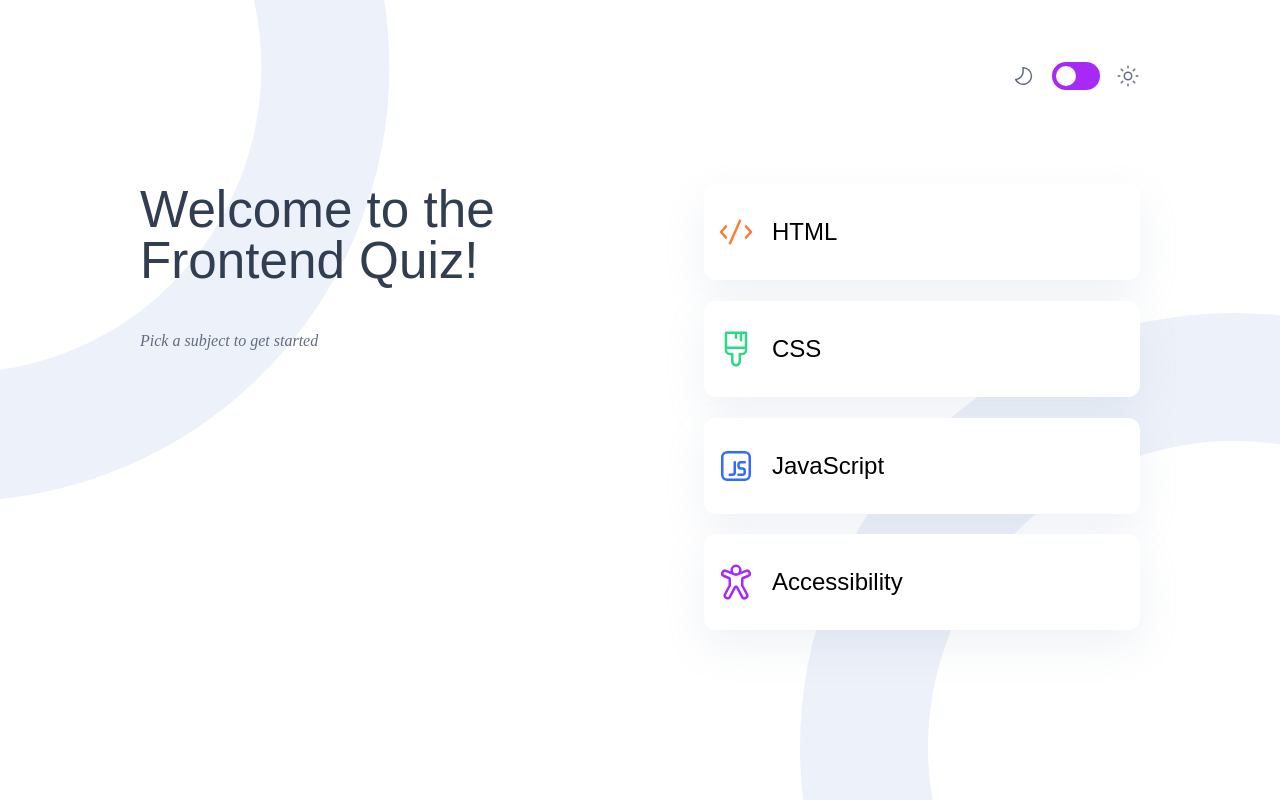
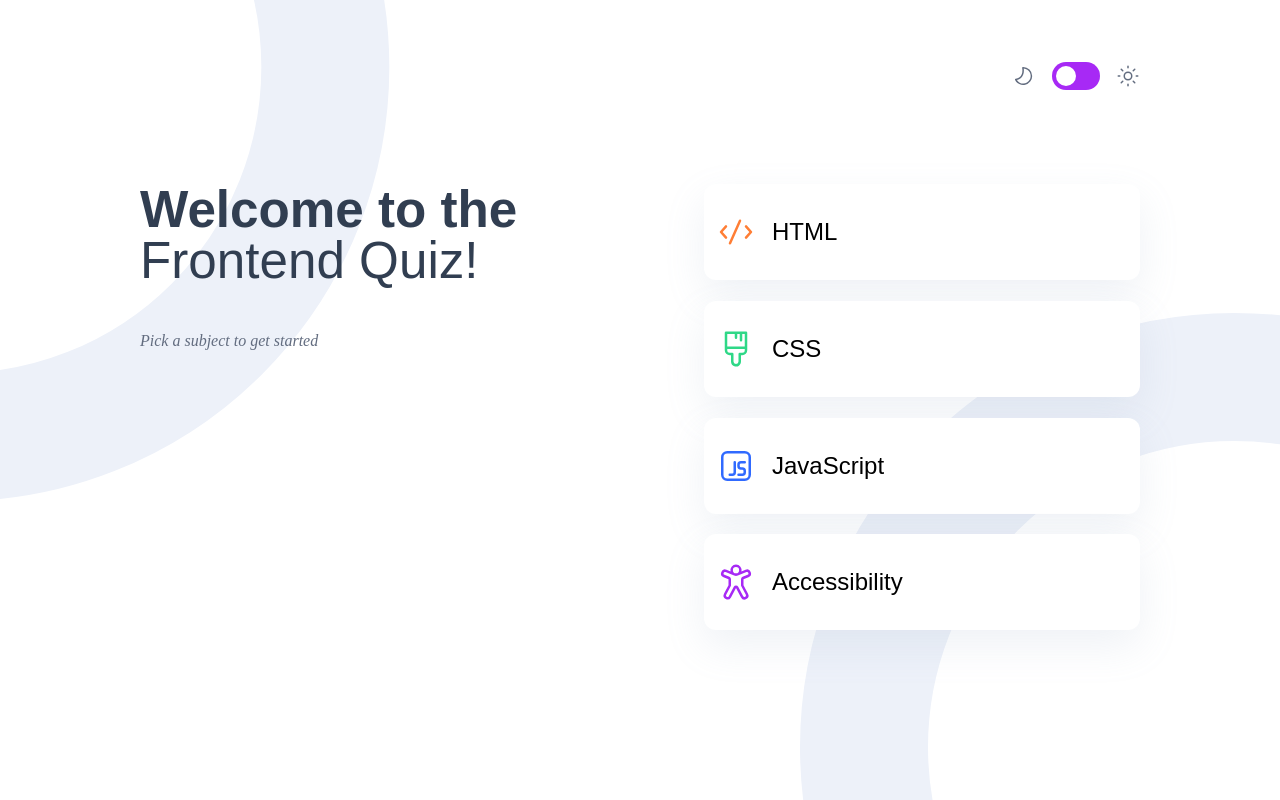
Before and after one commit to Ferdy233/quiz-app, a React (Vite) app: page / in a window 1280 px wide. Built offline with nearby package versions, Linux system fonts and the light colour scheme; a web font is replaced by a local one.

Commit message:
further enhancement

```diff
--- a/src/App.css
+++ b/src/App.css
@@ -96,7 +96,6 @@ p{
   font-size: clamp(2rem, 1.6rem + 2vw, 4rem);
 }
 
-.heading--lg,
 .body--m,
 .body--s {
   font-weight: 400;
--- a/src/components/WelcomeScreen/WelcomeScreen.tsx
+++ b/src/components/WelcomeScreen/WelcomeScreen.tsx
@@ -45,7 +45,7 @@ const WelcomeScreen = ({
     return (
       <section className="welcome">
         <div className="welcome__message">
-          <h1 style={{ fontWeight: 'normal' }}className="welcome__title heading--lg">
+          <h1 className="welcome__title heading--lg">
             Welcome to the{" "}
             <span className="heading--lg--bold">Frontend Quiz!</span>
           </h1>
```
